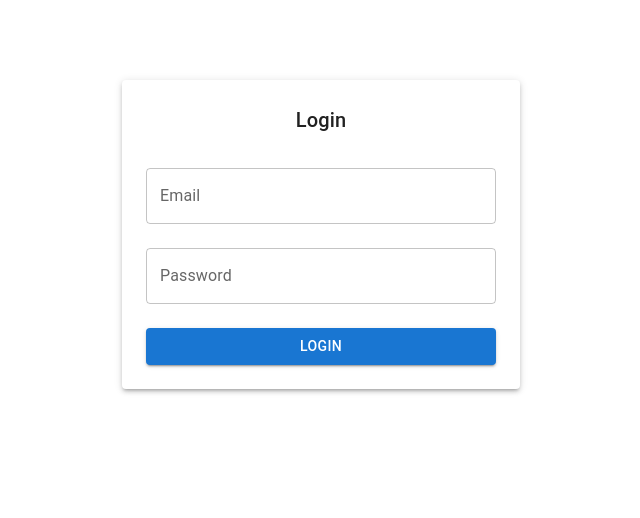
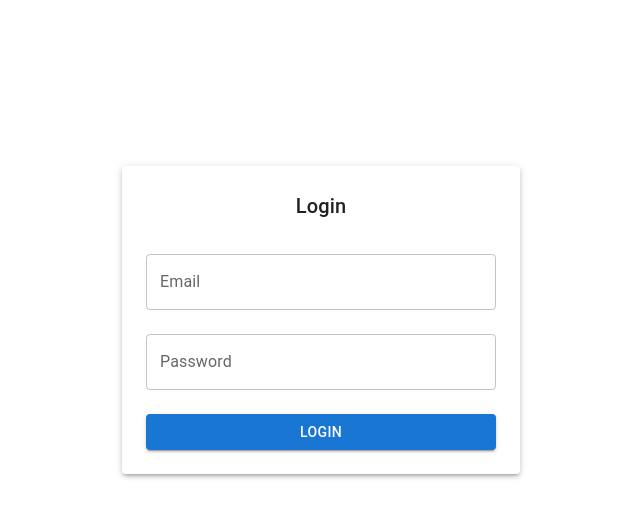
Before and after one commit to meetsatasiya/River-Hawk-react-assignment, a React (Vite) app: page /login in a window 1280 px wide. Shown: the top 518 px of the page, without its empty margins (319-959 px from the left). Built offline with nearby package versions, Linux system fonts and the light colour scheme.

Commit message:
chore: move API base URL to config and update README with setup instructions

```diff
--- a/src/api/BaseApi.ts
+++ b/src/api/BaseApi.ts
@@ -1,9 +1,10 @@
 import { createApi, fetchBaseQuery } from "@reduxjs/toolkit/query/react";
+import { BASE_URL } from "../config/ApiConfig";
 
 export const BaseApi = createApi({
   reducerPath: "api",
   baseQuery: fetchBaseQuery({
-    baseUrl: "https://jsonplaceholder.typicode.com",
+    baseUrl: BASE_URL,
   }),
   endpoints: () => ({}),
 });
--- /dev/null
+++ b/src/config/ApiConfig.ts
@@ -0,0 +1 @@
+export const BASE_URL = 'https://jsonplaceholder.typicode.com';
--- a/src/index.css
+++ b/src/index.css
@@ -20,17 +20,15 @@ a {
 }
 a:hover {
   color: #535bf2;
-}
+} */
 
 body {
   margin: 0;
-  display: flex;
-  place-items: center;
   min-width: 320px;
   min-height: 100vh;
 }
 
-h1 {
+/* h1 {
   font-size: 3.2em;
   line-height: 1.1;
 }
--- a/src/pages/login/LoginForm.tsx
+++ b/src/pages/login/LoginForm.tsx
@@ -15,6 +15,14 @@ const LoginForm: React.FC<LoginFormProps> = ({ onLogin }) => {
   };
 
   return (
+    <Box
+      sx={{
+        height: "80vh",
+        margin: "auto",
+        display: "flex",
+        alignItems: "center",
+      }}
+    >
       <Paper elevation={3} sx={{ width: 350, margin: "80px auto", padding: 3 }}>
         <Typography variant="h6" align="center" sx={{ mb: 2 }}>
           Login
@@ -44,6 +52,7 @@ const LoginForm: React.FC<LoginFormProps> = ({ onLogin }) => {
           </Button>
         </Box>
       </Paper>
+    </Box>
   );
 };
 
```
Also changed, not shown: 1 other file (tests, documents, lock files or other folders). Lines whose indentation alone changed are shown as unchanged.
